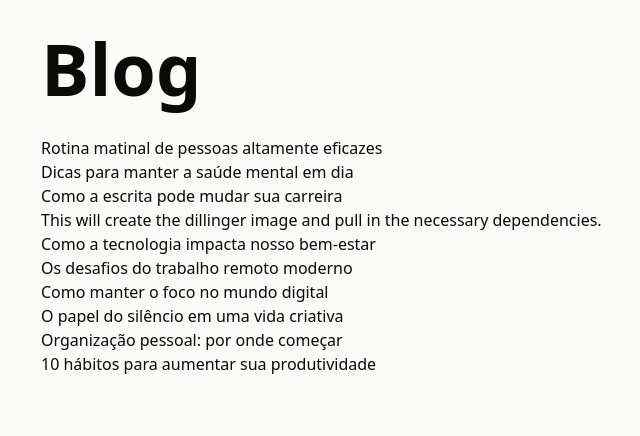
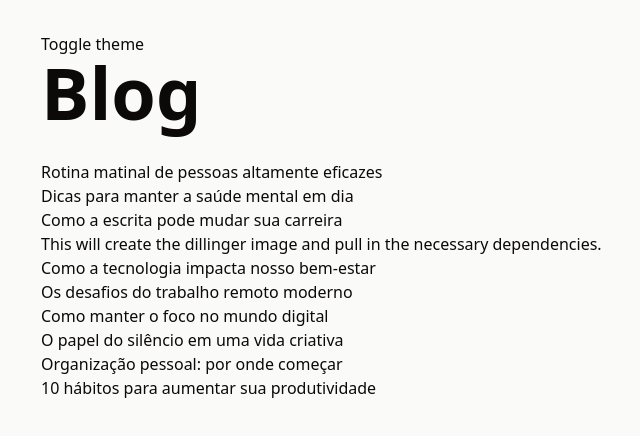
Before and after one commit to sergiodantasz/blog, a Next.js app: page / in a window 1280 px wide. Shown: the top 436 px of the page, without its empty margins (119-759 px from the left). Built offline with nearby package versions, Linux system fonts and the light colour scheme.

Commit message:
feat(theme): implement theme toggle functionality and integrate with layout

```diff
--- a/src/app/layout.tsx
+++ b/src/app/layout.tsx
@@ -1,4 +1,6 @@
 import type { Metadata } from 'next';
+
+import { ThemeProvider } from 'next-themes';
 
 import { Container } from '@/components/layout/container';
 
@@ -15,9 +17,14 @@ type RootLayoutProps = {
 
 export default function RootLayout({ children }: RootLayoutProps) {
   return (
-    <html lang='en'>
+    <html
+      lang='en'
+      suppressHydrationWarning
+    >
       <body className='min-h-dvh bg-stone-50 text-stone-950 dark:bg-stone-950 dark:text-stone-50'>
-        <Container>{children}</Container>
+        <ThemeProvider>
+          <Container>{children}</Container>
+        </ThemeProvider>
       </body>
     </html>
   );
--- a/src/app/page.tsx
+++ b/src/app/page.tsx
@@ -3,10 +3,12 @@ import { Suspense } from 'react';
 import { Header } from '@/components/ui/header';
 import { PostList } from '@/components/ui/post-list';
 import { Spinner } from '@/components/ui/spinner';
+import { ThemeToggle } from '@/components/ui/theme-toggle';
 
 export default async function Page() {
   return (
     <div>
+      <ThemeToggle />
       <Header />
       <Suspense fallback={<Spinner />}>
         <PostList />
--- /dev/null
+++ b/src/components/ui/theme-toggle.tsx
@@ -0,0 +1,16 @@
+'use client';
+
+import { useTheme } from '@/hooks/use-theme';
+
+export function ThemeToggle() {
+  const { resolvedTheme, setTheme } = useTheme();
+  return (
+    <button
+      onClick={() => {
+        setTheme(resolvedTheme === 'dark' ? 'light' : 'dark');
+      }}
+    >
+      Toggle theme
+    </button>
+  );
+}
--- /dev/null
+++ b/src/hooks/use-theme.ts
@@ -0,0 +1,14 @@
+'use client';
+
+import { useTheme as useNextTheme } from 'next-themes';
+
+import type { Theme } from '@/types/theme';
+
+export function useTheme() {
+  const { theme, setTheme, resolvedTheme } = useNextTheme();
+  return {
+    theme: theme as Theme | undefined,
+    resolvedTheme: resolvedTheme as Theme,
+    setTheme: (theme: Theme) => setTheme(theme),
+  };
+}
--- /dev/null
+++ b/src/types/theme.ts
@@ -0,0 +1 @@
+export type Theme = 'light' | 'dark';
```
